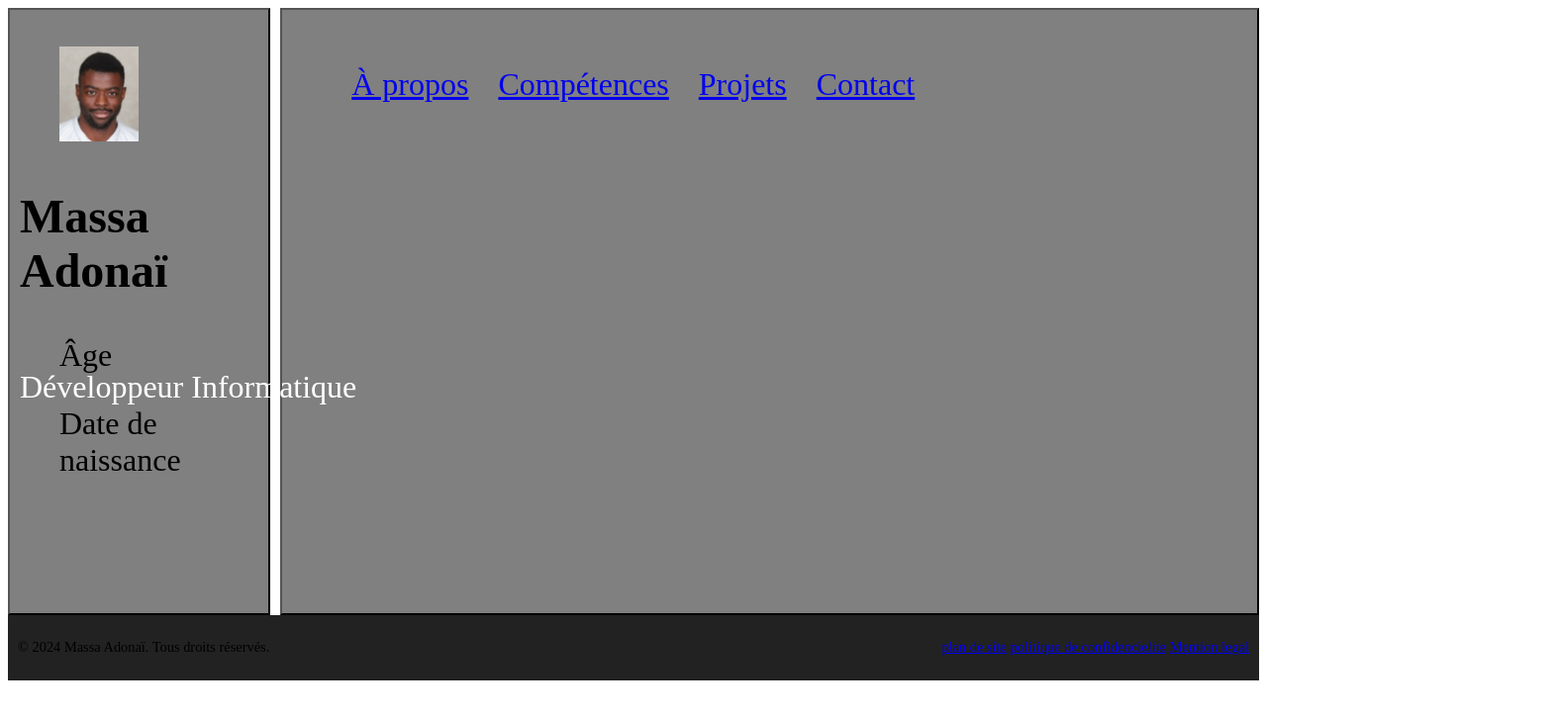
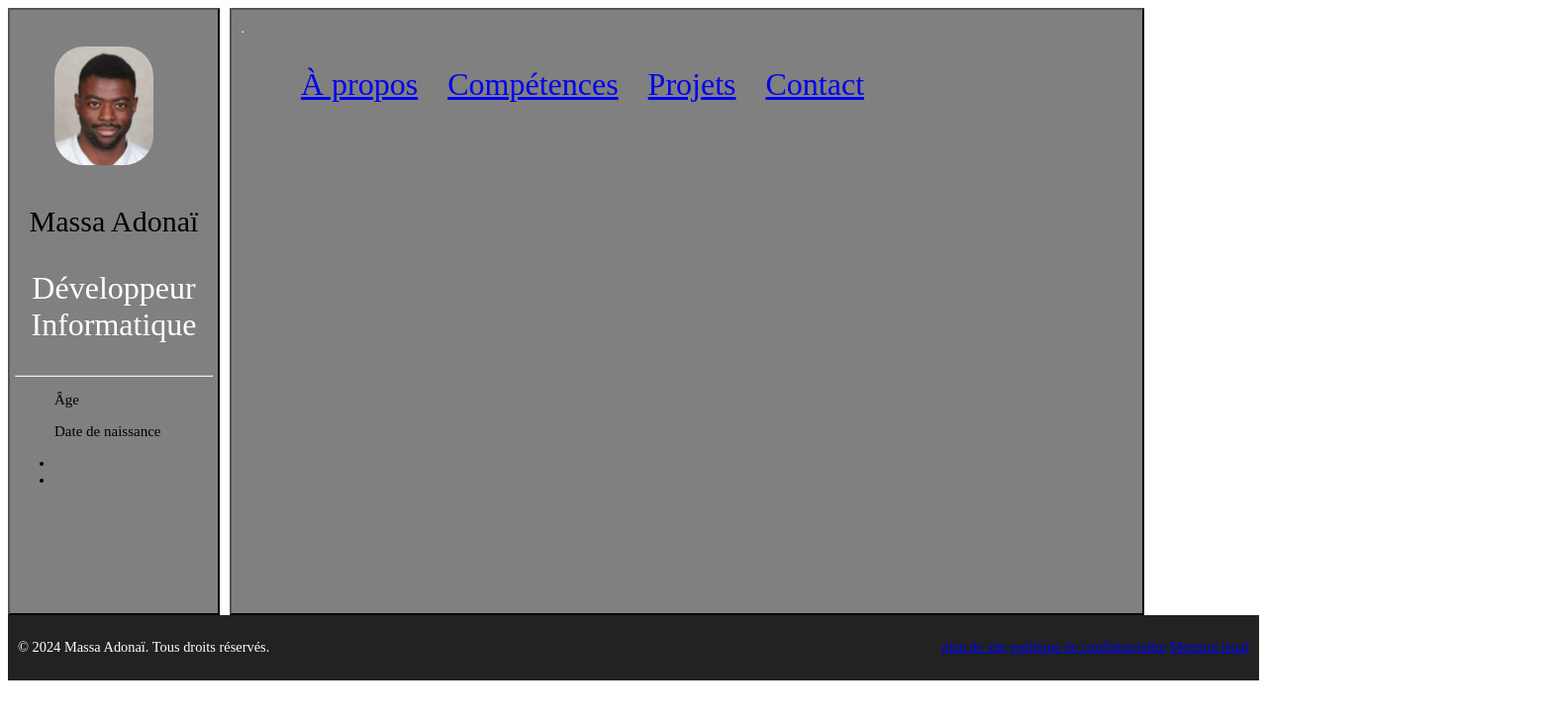
Before and after one commit to adonaiGmassa/SitePortfolio, a plain HTML site: page index.html in a window 1280 px wide. Shown: the whole page at 99% size, 1575 px wide, since content can reach past the window. Drawn offline with Linux system fonts and the light colour scheme.

Commit message:
Update html #3

```diff
--- a/css/style.css
+++ b/css/style.css
@@ -3,21 +3,40 @@
     gap: 10px; /* Espace entre la sidebar et le contenu principal */
 }
 .sidebar {
+
     font-size: 2rem;
-    display: inline;
     background-color: gray;
-    padding: 5px 10px;
+    padding: 5px 5px;
     border: 2px outset black;
     overflow: hidden;
-    width: 250px; /* largeur */
+    width: 200px; /* largeur */
     height: 600px; /* longueur */
 
 }
+.sidebar .active{ max-height: 600px;}
+.info-bar{
+    align-items: center;
+    text-align: center;
+}
+
+.photo-box img{
+    border-radius: 30px;
+    width: 100px;
+
+}
+.photo-box {
+    width: 100px;
+}
+.nom{
+    font-size: 30px;
+    text-align: center;
+    margin: 7 7 15px ;
+}
 .title{
-    position: absolute;
     box-sizing: border-box;
     color: white;
 }
+.info{font-size: 15px;}
 .main-content {
     font-size: 2rem;
     background-color: gray;
@@ -25,11 +44,8 @@
     padding: 5px 10px;
     border: 2px outset black;
     overflow: hidden;
-    width: 1000px; /* largeur */
+    width: 900px; /* largeur */
     height: 600px; /* longueur */
-}
-.info-ba{
-    position: absolute;
 }
 .navbar {
     position: absolute;
@@ -53,13 +69,24 @@
     list-style-type : none;/* enleve les points devant les nom*/
     justify-content: space-evenly;
 }
+.page{
+    font-size: 2rem;
+    display: inline;
+    background-color: gray;
+    padding: 5px 5px;
+    border: 2px hidden black;
+    overflow: hidden;
+    margin-top: 90px;
+    width: 900px; /* largeur */
+    height: 600px; /* longueur */
+}
 
 
 
 
 .footer{
-    /*position: absolute;*/
     background-color: #222;
+    color: white;
     display: flex;
     padding: 10px;
     font-size: 0.9em;
--- a/index.html
+++ b/index.html
@@ -12,26 +12,24 @@
     <body>
         <div class="content">
             <!-- Barre latérale pour les informations de l'utilisateur -->
-        <aside class="sidebar">
+            <aside class="sidebar" data-sidebar>
+                <div class="info-bar">
                     <!-- Conteneur pour la photo de l'utilisateur -->
-            <figure class="photo-box">
-                <img src="img/moi.PNG" alt="Massa Adonaï" width="80">
-            </figure>
+                    <figure class="photo-box"><img src="img/moi.PNG" alt="Massa Adonaï" width="80"></figure>
                     <!-- Barre d'informations de l'utilisateur -->
-            <div class="info-bar">
-                <h1 class="nom" title="Massa Adonaï">Massa Adonaï</h1>
+                    <p class="nom" title="Massa Adonaï">Massa Adonaï</p>
                     <p class="title">Développeur Informatique</p>
                 </div>
                 <!-- Informations supplémentaires -->
                  <div class="info">
-                <div class="separateur"></div>
+                    <div class="separateur"><hr></div>
                     <!-- Liste des informations -->
                     <ul class="info-list">
                         <!-- Élément de la liste contenant les informations de contact -->
                         <li class="info-contenu">
                             <!-- Conteneur pour l'icône d'information -->
                             <div class="icone-box">
-                            <ion-icon name="person"></ion-icon>
+                                <ion-icon name="age"></ion-icon>
                             </div>
                             <div class="info-txt">
                                 <p class="info-titre">Âge</p>
@@ -44,7 +42,23 @@
                             </div>
                         </li>
                     </ul>
+                    <!--icon pour les reseaux sociaux-->
+                    <ul class="iconRS">
+                        <li>
+                            <a href="#" class="social-link">
+                                <ion-icon name="logo-github"></ion-icon>
+                            </a>
+                        </li>
+                        <li>
+                            <a href="#" class="social-link">
+                                <ion-icon name="logo-linkedin"></ion-icon>
+                            </a>
+                        </li>
+                    </ul>
                 </div>
+
+
+
             </aside>
 
             <main class="main-content">
@@ -63,13 +77,15 @@
 
                     </nav>
                 </header>
+                <div class="separateur"><hr></div>
                 <div class="page">
 
                 </div>
             </main>
 
         </div>
-        <!-- Début du footer -->
+
+        <!-- footer -->
         <footer>
             <div class="footer">
                 <div class="footer-G">
@@ -84,7 +100,6 @@
                 </div>
             </div>
         </footer>
-    <!-- Fin du footer -->
 
         <!-- Inclusion du fichier JavaScript -->
             <script src="js/App.js"></script>
--- a/js/App.js
+++ b/js/App.js
@@ -0,0 +1 @@
+'Use strict';
```
Lines whose indentation alone changed are shown as unchanged.
